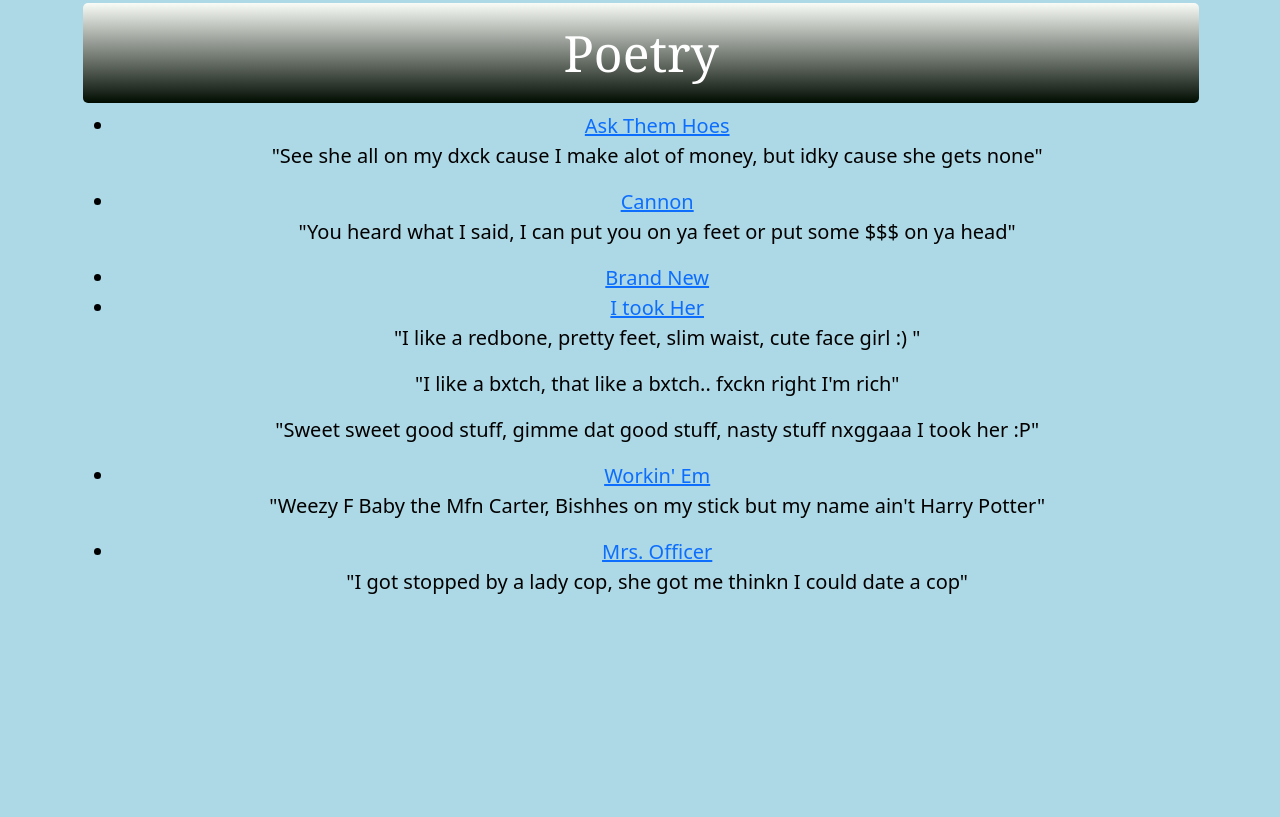
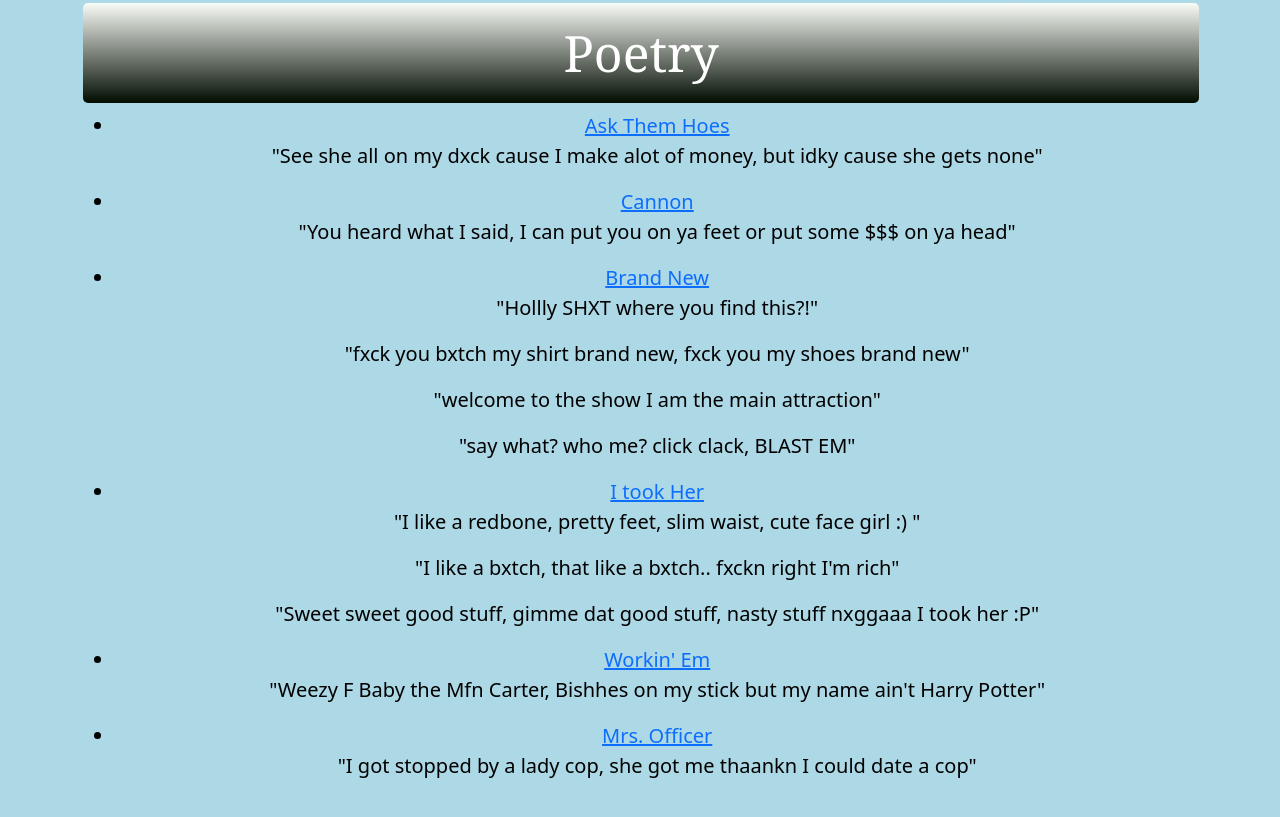
Before and after one commit to AdrianaBroadnax/LilWayneProject, a plain HTML site: page index.html in a window 1280 px wide. Shown: the part 4053-4870 px from the top of the page. Before the commit the page ends 4754 px from the top, so only its background shows below. Drawn offline with nearby package versions, Linux system fonts and the light colour scheme.

Commit message:
brand new

```diff
--- a/index.html
+++ b/index.html
@@ -79,7 +79,10 @@
                     </li>
                     <li>
                         <a href="https://www.youtube.com/watch?v=zGgfbXeibQ8">Brand New</a>
-
+                        <p>"Hollly SHXT where you find this?!"</p>
+                        <p>"fxck you bxtch my shirt brand new, fxck you my shoes brand new"</p>
+                        <p>"welcome to the show I am the main attraction"</p>
+                        <p>"say what? who me? click clack, BLAST EM"</p>
                     </li>
                     <li>
                         <a href="https://www.youtube.com/watch?v=6K-h1gVL92g">I took Her</a>
@@ -93,7 +96,7 @@
                     </li>
                     <li>
                         <a href="https://www.youtube.com/watch?v=x2MJXrCaAYY">Mrs. Officer</a>
-                        <p>"I got stopped by a lady cop, she got me thinkn I could date a cop"</p>
+                        <p>"I got stopped by a lady cop, she got me thaankn I could date a cop"</p>
                     </li>
                 </ul>
             </div>
```
